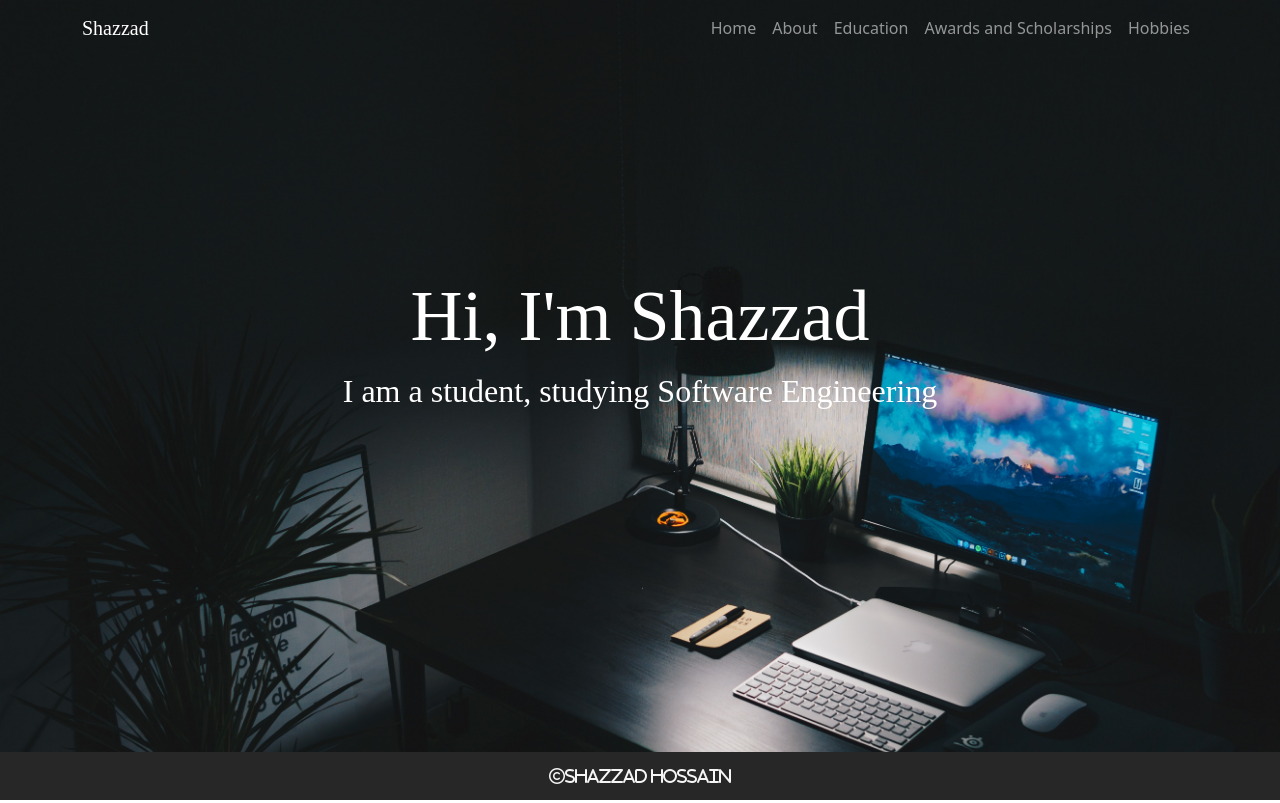
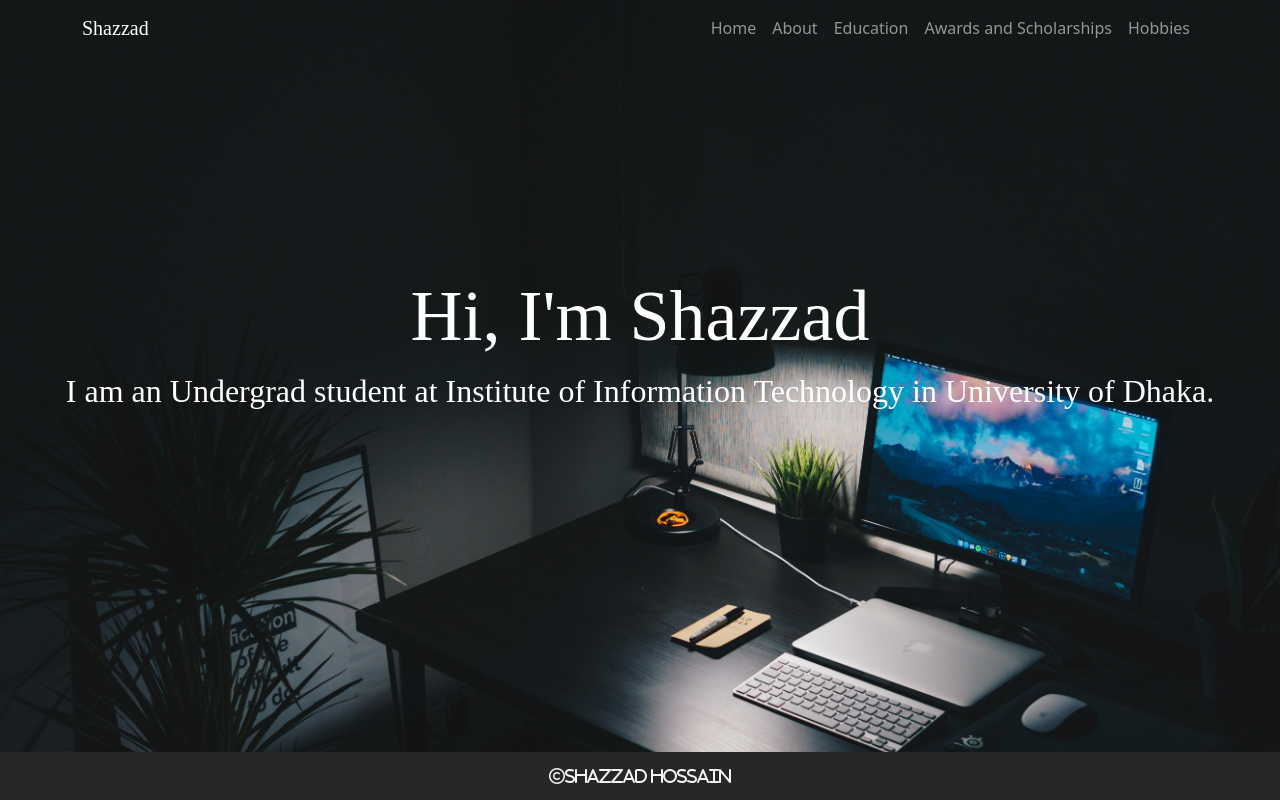
Before and after one commit to shazzad5709/shazzad5709.github.io, a plain HTML site: page index.html in a window 1280 px wide. Shown: the top 803 px of the page. Drawn offline with nearby package versions, Linux system fonts and the light colour scheme; a web font is replaced by a local one.

Commit message:
dihvouiv

```diff
--- a/index.html
+++ b/index.html
@@ -55,7 +55,7 @@
             <div class="row">
                 <div class="col-lg-12 col-md-12 col-sm-12 col-xs-12 hero-text">
                     <h2 class="hero_title">Hi, I'm Shazzad</h2>
-                    <p class="hero_desc">I am a student, studying Software Engineering</p>
+                    <p class="hero_desc">I am an Undergrad student at Institute of Information Technology in University of Dhaka.</p>
                 </div>
             </div>
         </div>
```
